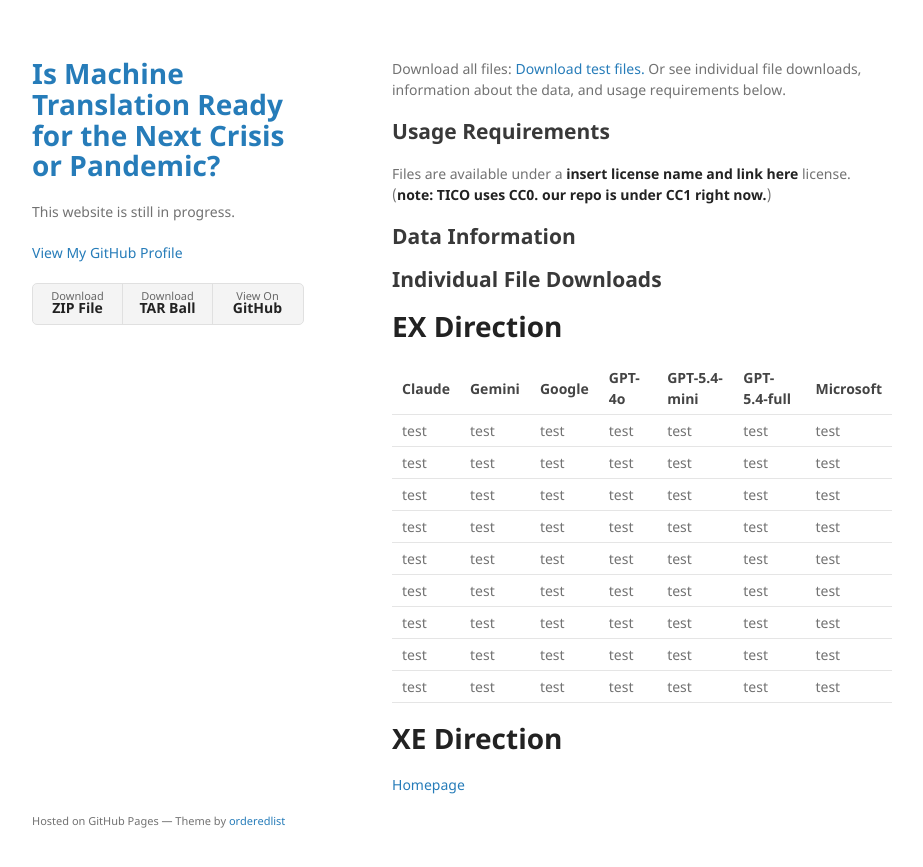
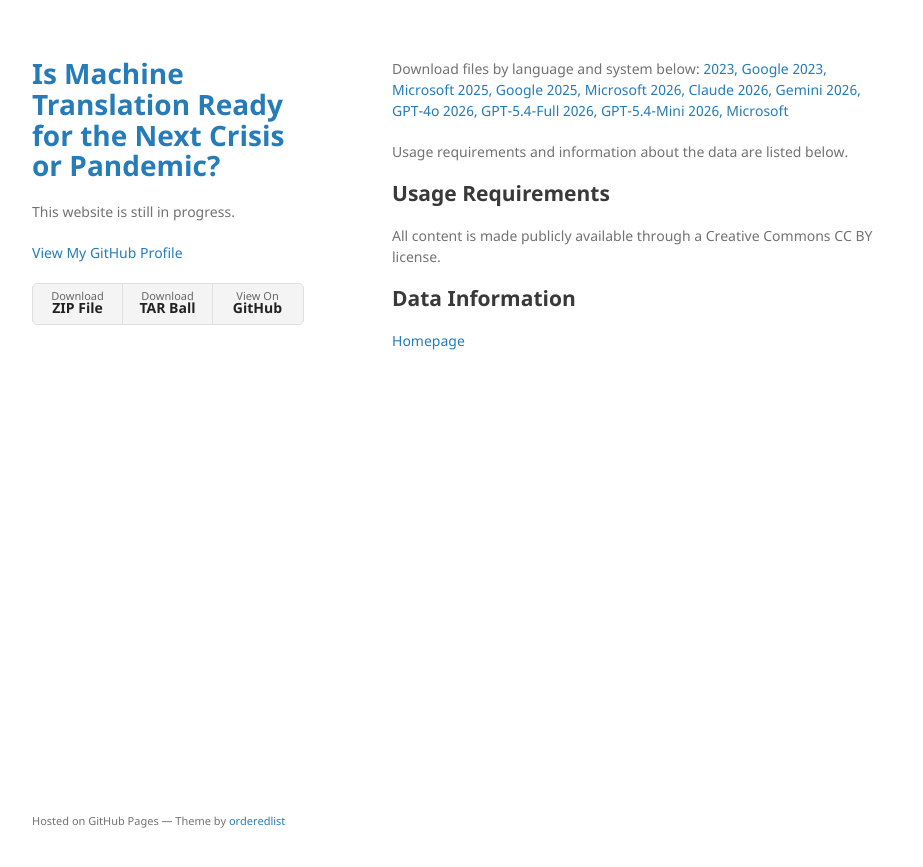
Before and after one commit to mt-crisis-ready/mt-crisis-ready.github.io, a Jekyll site: the page built from files.md, in a window 1280 px wide. Shown: the top 867 px of the page, without its empty margins (178-1101 px from the left). Built offline with Jekyll 4.4.1, drawn with Linux system fonts in a browser that asks for light colours.

Commit message:
Update files.md

```diff
--- a/files.md
+++ b/files.md
@@ -4,31 +4,24 @@ title: Files
 description: Downloadable output translation files.
 ---
 
-Download all files:
-<a href="assets/downloadable/test_folder_mt-crisis-ready.zip" download>Download test files.</a>
-Or see individual file downloads, information about the data, and usage requirements below.
+Download files by language and system below:
+<a href="assets/downloadable/2023_Google.zip" download>2023, Google</a>
+<a href="assets/downloadable/2023_Google.zip" download>2023, Microsoft</a>
+<a href="assets/downloadable/2023_Google.zip" download>2025, Google</a>
+<a href="assets/downloadable/2023_Google.zip" download>2025, Microsoft</a>
+<a href="assets/downloadable/2023_Google.zip" download>2026, Claude</a>
+<a href="assets/downloadable/2023_Google.zip" download>2026, Gemini</a>
+<a href="assets/downloadable/2023_Google.zip" download>2026, GPT-4o</a>
+<a href="assets/downloadable/2023_Google.zip" download>2026, GPT-5.4-Full</a>
+<a href="assets/downloadable/2023_Google.zip" download>2026, GPT-5.4-Mini</a>
+<a href="assets/downloadable/2023_Google.zip" download>2026, Microsoft</a>
+
+Usage requirements and information about the data are listed below.
 
 ## Usage Requirements
-Files are available under a **insert license name and link here** license. (**note: TICO uses CC0. our repo is under CC1 right now.**)
+All content is made publicly available through a Creative Commons CC BY license.
 
 ## Data Information
 
-## Individual File Downloads
-
-# EX Direction
-
-| Claude       | Gemini       | Google       | GPT-4o       | GPT-5.4-mini |   GPT-5.4-full | Microsoft    |
-|:-------------|:-------------|:-------------|:-------------|:-------------|:-------------|:-------------|
-| test           | test           | test           | test           | test           | test           | test           |
-| test           | test           | test           | test           | test           | test           | test           |
-| test           | test           | test           | test           | test           | test           | test           |
-| test           | test           | test           | test           | test           | test           | test           |
-| test           | test           | test           | test           | test           | test           | test           |
-| test           | test           | test           | test           | test           | test           | test           |
-| test           | test           | test           | test           | test           | test           | test           |
-| test           | test           | test           | test           | test           | test           | test           |
-| test           | test           | test           | test           | test           | test           | test           |
-
-# XE Direction
 
 [Homepage](./)
```
